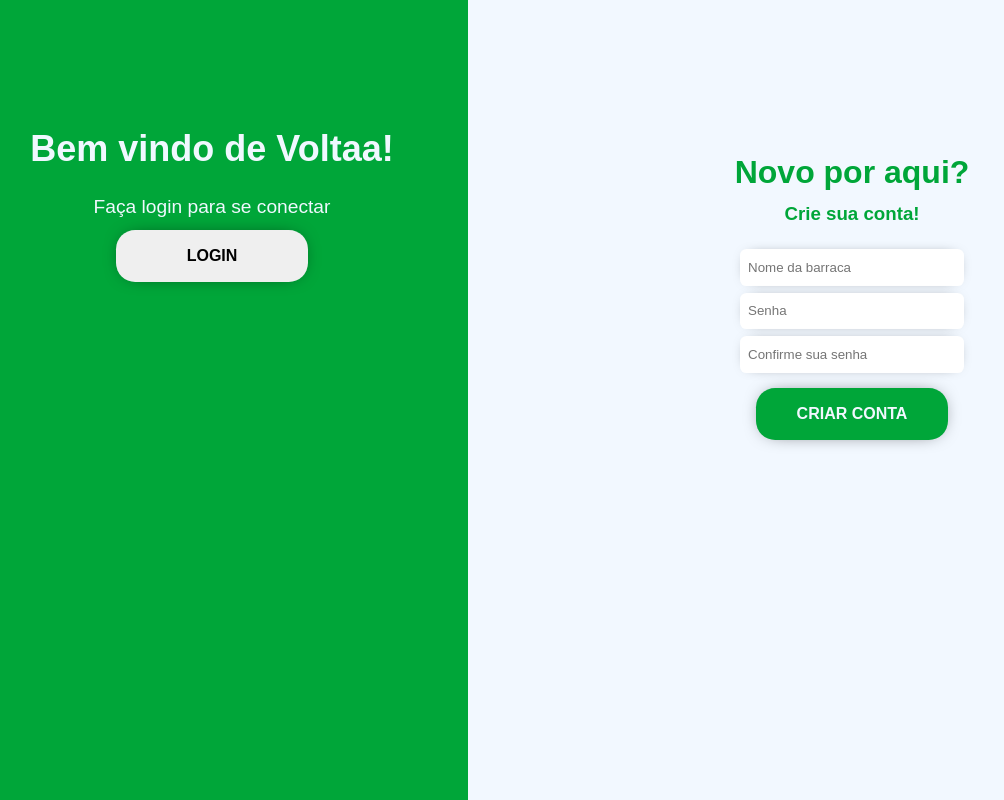
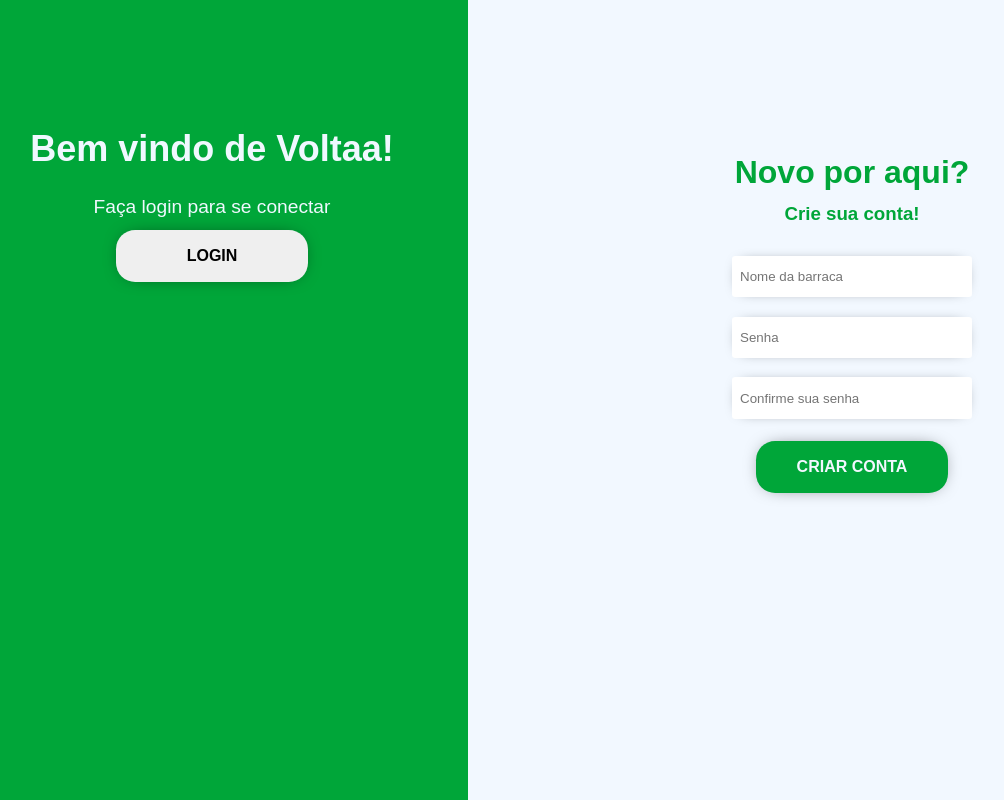
Before and after one commit to FabricioSobrinho/Milho-Pay, a React (Vite) app: page / in a window 1280 px wide. Shown: the whole page, without its empty margins (44-1048 px from the left). Built offline with nearby package versions, Linux system fonts and the light colour scheme.

Commit message:
Refactor: add more margin to input component

```diff
--- a/src/styles/InputStyles.module.css
+++ b/src/styles/InputStyles.module.css
@@ -1,7 +1,7 @@
 .input input {
-  height: 2.3rem;
-  width: 14rem;
-  margin: 0.2rem;
+  height: 2.6rem;
+  width: 15rem;
+  margin: 0.6rem;
 
   border: none;
   outline: none;
@@ -9,5 +9,5 @@
   box-shadow: black 0px 0px 15px -10px;
   padding: 0.5rem;
 
-  border-radius: 0.4rem;
+  border-radius: 0.2rem;
 }
```
